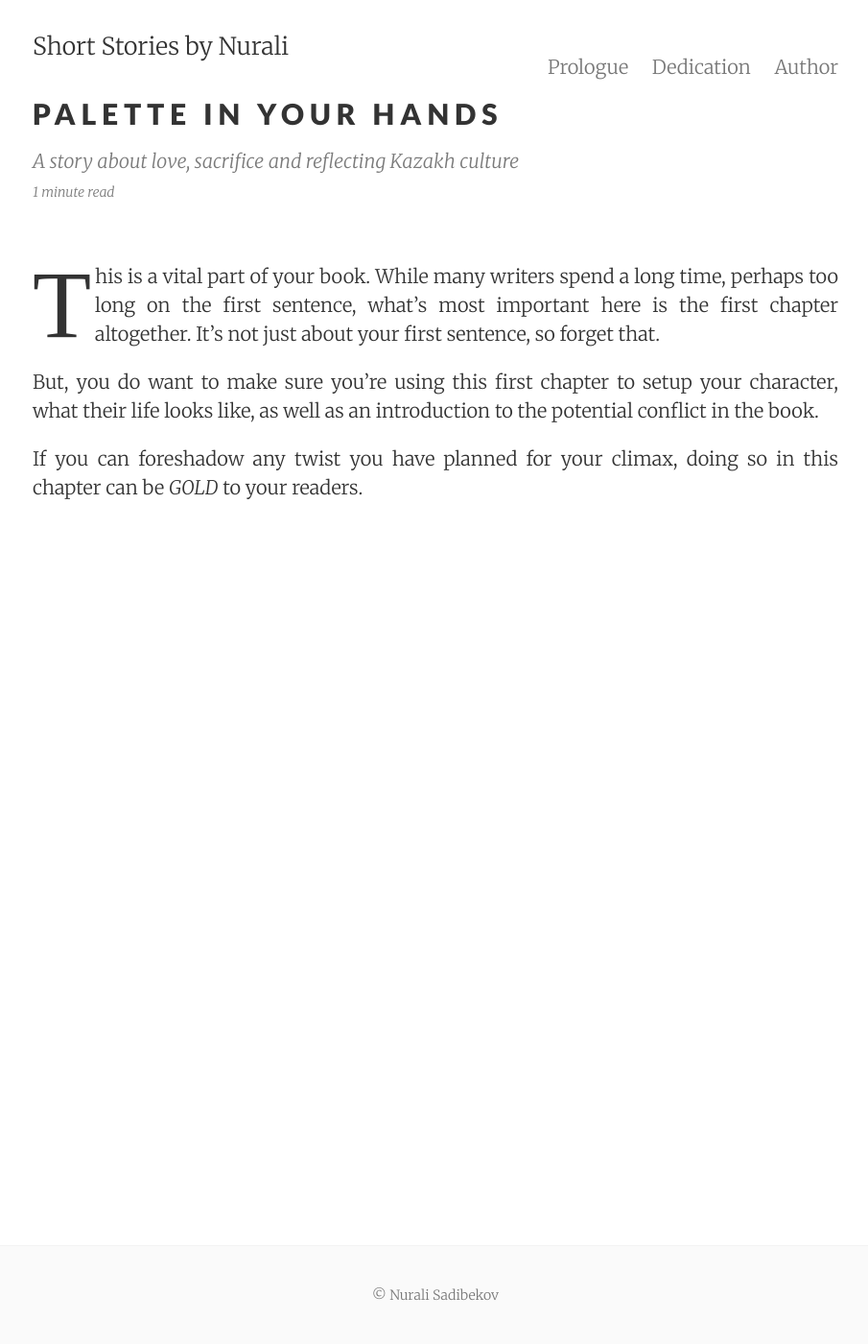
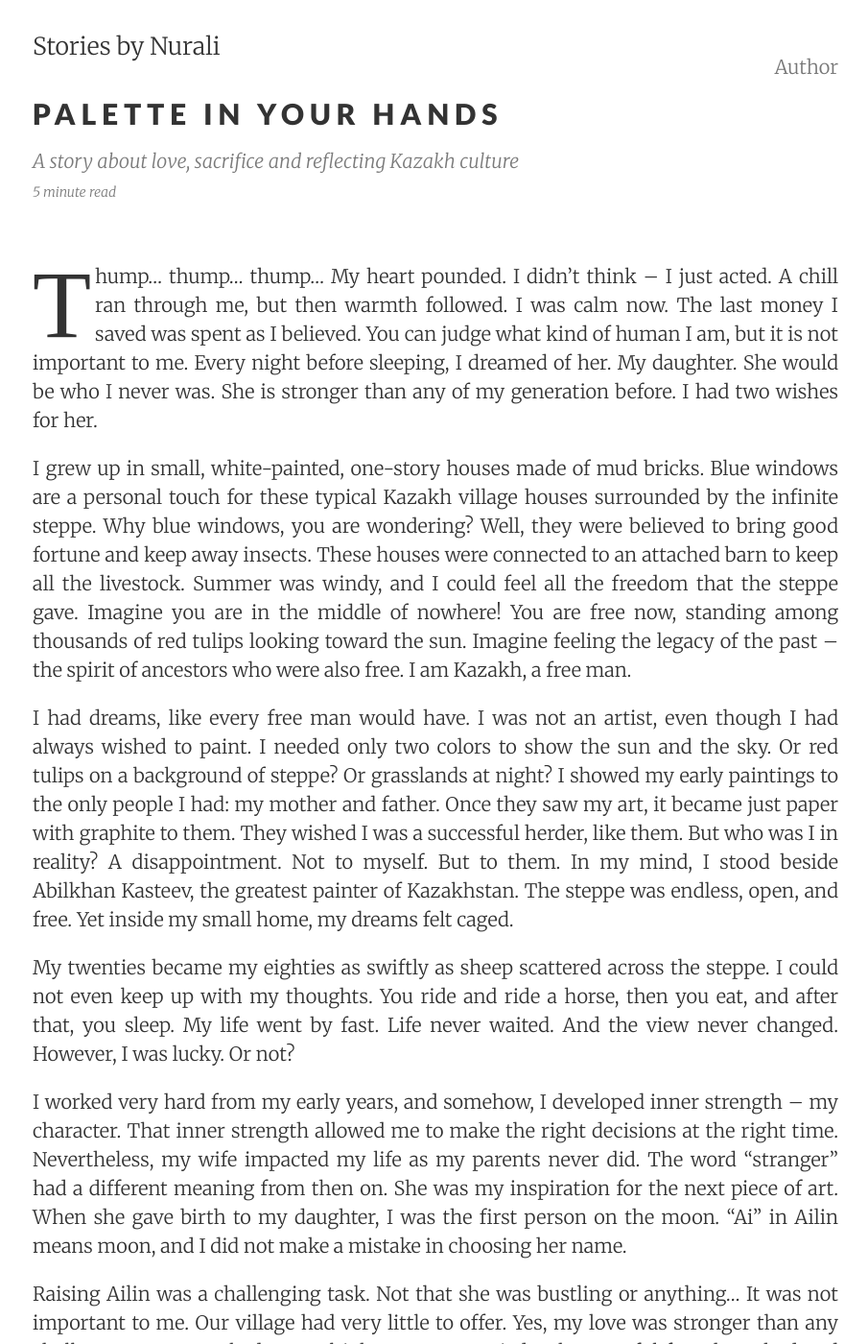
Before and after one commit to sadibekov/short-stories, a Jekyll site: the page built from _chapters/01.md, in a window 1280 px wide and 1400 px high. Shown: the whole window at 96% size, without its empty margins (186-1091 px from the left). Built offline with Jekyll 4.4.1, drawn with Linux system fonts in a browser that asks for light colours; some web fonts are replaced; some of the changed text lies outside the part shown.

```diff
--- a/_chapters/01.md
+++ b/_chapters/01.md
@@ -3,8 +3,28 @@ title: Palette in Your Hands
 scene: A story about love, sacrifice and reflecting Kazakh culture
 ---
 
-This is a vital part of your book. While many writers spend a long time, perhaps too long on the first sentence, what's most important here is the first chapter altogether. It's not just about your first sentence, so forget that.
+Thump… thump… thump… My heart pounded. I didn’t think – I just acted. A chill ran through me, but then warmth followed. I was calm now. The last money I saved was spent as I believed. You can judge what kind of human I am, but it is not important to me. Every night before sleeping, I dreamed of her. My daughter. She would be who I never was. She is stronger than any of my generation before. I had two wishes for her.
 
-But, you do want to make sure you're using this first chapter to setup your character, what their life looks like, as well as an introduction to the potential conflict in the book.
+I grew up in small, white-painted, one-story houses made of mud bricks. Blue windows are a personal touch for these typical Kazakh village houses surrounded by the infinite steppe. Why blue windows, you are wondering? Well, they were believed to bring good fortune and keep away insects. These houses were connected to an attached barn to keep all the livestock. Summer was windy, and I could feel all the freedom that the steppe gave. Imagine you are in the middle of nowhere! You are free now, standing among thousands of red tulips looking toward the sun. Imagine feeling the legacy of the past – the spirit of ancestors who were also free. I am Kazakh, a free man.
 
-If you can foreshadow any twist you have planned for your climax, doing so in this chapter can be _GOLD_ to your readers.
+I had dreams, like every free man would have. I was not an artist, even though I had always wished to paint. I needed only two colors to show the sun and the sky. Or red tulips on a background of steppe? Or grasslands at night? I showed my early paintings to the only people I had: my mother and father. Once they saw my art, it became just paper with graphite to them. They wished I was a successful herder, like them. But who was I in reality? A disappointment. Not to myself. But to them. In my mind, I stood beside Abilkhan Kasteev, the greatest painter of Kazakhstan. The steppe was endless, open, and free. Yet inside my small home, my dreams felt caged.
+
+My twenties became my eighties as swiftly as sheep scattered across the steppe. I could not even keep up with my thoughts. You ride and ride a horse, then you eat, and after that, you sleep. My life went by fast. Life never waited. And the view never changed. However, I was lucky. Or not?
+
+I worked very hard from my early years, and somehow, I developed inner strength – my character. That inner strength allowed me to make the right decisions at the right time. Nevertheless, my wife impacted my life as my parents never did. The word “stranger” had a different meaning from then on. She was my inspiration for the next piece of art. When she gave birth to my daughter, I was the first person on the moon. “Ai” in Ailin means moon, and I did not make a mistake in choosing her name.
+
+Raising Ailin was a challenging task. Not that she was bustling or anything… It was not important to me. Our village had very little to offer. Yes, my love was stronger than any challenges. Yes, I worked on multiple pastures. I tried to be grateful for what I had and not ungrateful for what I never had. But I wanted to give her the whole world instead of just the village.
+
+As I said, time goes very fast, and my little daughter is now someone’s employee. She does her job of selling groceries exceptionally well. But borders are not set. She should be standing in front of her piece of art with pride, instead of that rusty cash register. After each working day, I see her painting in a notebook. All of her room’s walls are filled with pieces of exceptional art. She has a burning desire within her. Wasn’t that the only thing that mattered? She mainly draws birds or butterflies. I understand why.
+
+It was my last session with the doctor. I am not sure if he was a professional, but he was the only one in our small village. I had known him for the last couple of years. Last year, he gave me six months to live. “You should go to the capital and be hospitalized,” he said. “But it would cost as much as our whole house and all our livestock,” I said.
+
+The road home was longer than I thought. When you think about what matters, time slows down. It happened to me a few times before. This time was an exception. I was feeling cold. Even though it was summer, inside me, it was a snowfall. Right now, my life moments were snowflakes falling from the clouds of memories. I was standing there in the middle of the deep snow, extending my hand into the sky. A few snowflakes fell on my hand and immediately vanished. Suddenly, my free hand turned into a fist. Perhaps I didn’t want the snowflakes to disappear. I wanted to seize them again.
+
+My life was a routine. Every day, my parents wanted me to do one thing. But my daughter won’t follow my path. She will be greater than me. I approached home from a very long road.
+
+I had savings in my closet. And I did it. It was not a thought; it was an immediate decision. My little connections built up over the last thirty years helped me buy an easel and a color palette delivered from the capital as a nice present. I added the message, “The palette is in your hands now,” on a small card and pinned it to the easel.
+
+I had one last wish left. What I wanted to see was the spark in her eyes and her smile. But I couldn’t. For the first time in my life, I failed.
+
+Could I be her sun, giving infinite light to my moon, Ailin? It was my last wish in this life.
--- a/_data/website.yml
+++ b/_data/website.yml
@@ -1,4 +1,4 @@
-title: Short Stories by Nurali
+title: Stories by Nurali
 tagline: >-
   @kosalanuwan's version of how it all should have happened!
 description: >- # tagline can be a bit lengthy sometimes
--- a/_includes/footer.html
+++ b/_includes/footer.html
@@ -1,7 +1,7 @@
 <footer class="center">
   <div class="measure">
     <small>
-      © Nurali Sadibekov
+      2025 © Nurali Sadibekov
     </small>
   </div>
 </footer>
```
Also changed, not shown: _data/navigation.yml (+8 -5 lines), _layouts/home.html (+15 -9 lines), assets/img/posts/1.png (added).
